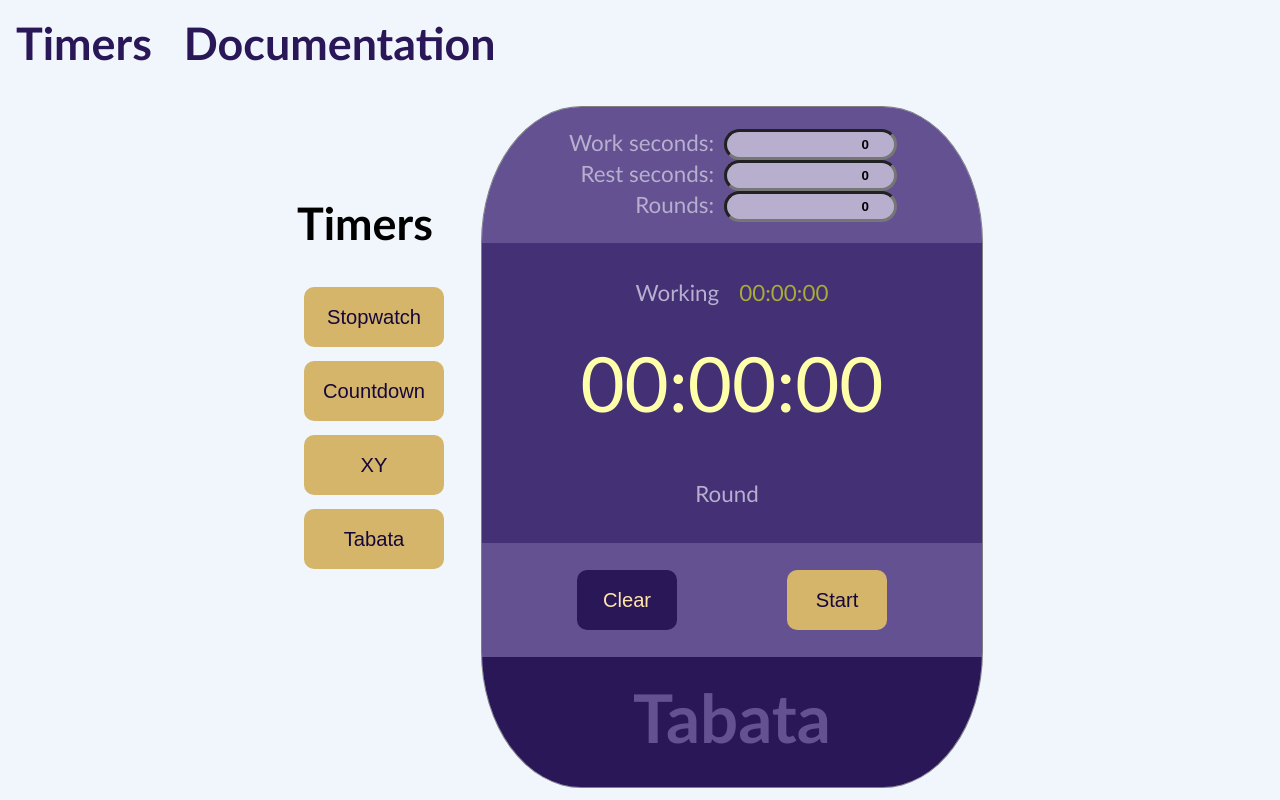
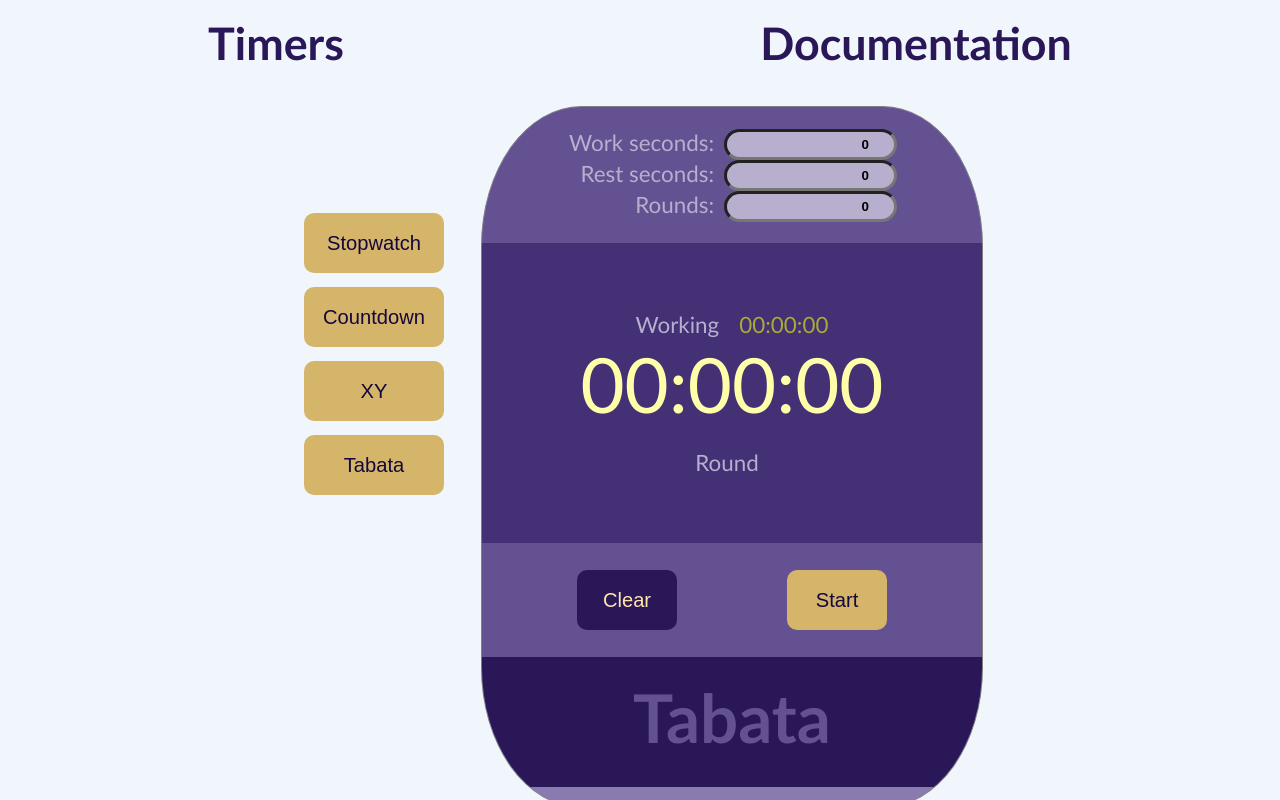
Before and after one commit to prof-tejera/assignment-2-karendolan, a React (Create React App) app: page / in a window 1280 px wide. Both pictures are taken after a click on the button "Tabata". Built offline with nearby package versions, Linux system fonts and the light colour scheme.

Commit message:
more styling

```diff
--- a/src/App.js
+++ b/src/App.js
@@ -21,6 +21,9 @@ const StyledLink = styled(Link)`
   font-weight: bold;
   margin: 1rem;
   display: inline-block;
+  &:hover {
+    color: ${GENERIC.PANEL.DEFAULT.background};
+  }
 `;
 
 const StyledNav = styled.div`
@@ -28,6 +31,7 @@ const StyledNav = styled.div`
   text-align: center;
   display: flex;
   align-items: center;
+  justify-content: space-around;
 `;
 
 const Container = styled.div`
--- a/src/components/generic/Panel.js
+++ b/src/components/generic/Panel.js
@@ -56,7 +56,7 @@ const TitleContainer = styled.div`
     padding: 20px 60px 20px;
     display: flex;
     flex-direction: column;
-    justify-content: space-around;
+    justify-content: center;
     flex-grow: 1;
   `;
 
@@ -76,17 +76,14 @@ const TitleContainer = styled.div`
  }) => {
    // Two context items for hidding the settings
    const {
-     isPaused,
-     isRunning,
+     isReset,
    } = useContext(TimerContext);
-
-   const showInputs = !isPaused() && !isRunning();
 
     console.log('KAREN  panel - rerendering')
     return (
      <PanelStyle>
       <InputsContainer>
-        {(showInputs && inputs)}
+        {(isReset() && inputs)}
       </InputsContainer>
       <DisplayContainer>
         {displayTimes}
@@ -103,7 +100,7 @@ const TitleContainer = styled.div`
  };
 
  Panel.propTypes = {
-   timerTitle: PropTypes.string.isRequired,
+   timerTitle: PropTypes.string,
    // An array of display round objects
    displayRound: PropTypes.arrayOf(DisplayRounds),
    // An array of display time objects
--- a/src/components/timers/Tabata.js
+++ b/src/components/timers/Tabata.js
@@ -40,7 +40,7 @@ const Tabata = () => {
     resetAll();
   }
   // ----------------------------------
-  console.log('KAREN tabata curRound', curRound, 'rounds', rounds);
+  console.log('KAREN tabata curRound', curRound, 'curSec', curSec, 'rounds', rounds);
 
   // On unload reset all this.state
   useEffect(() => {
@@ -112,7 +112,7 @@ const Tabata = () => {
 
     // Set static timer direction state on load
     useEffect(() => {
-      setIsCountASC(false);
+      setIsCountASC(true);
       return () => {
       };
     }, [setIsCountASC]);
--- a/src/components/timers/XY.js
+++ b/src/components/timers/XY.js
@@ -21,7 +21,7 @@ const XY = () => {
     isEnded,
     resetAll,
   } = useContext(TimerContext);
-  // ---- Crazy reset code ------------
+  // ---- Reset callback code ------------
   const resetCallback = useRef(() => {
     resetAll();
   });
@@ -37,15 +37,8 @@ const XY = () => {
   }
   // ----------------------------------
 
-  console.log('KAREN XY curRound', curRound, 'rounds', rounds);
+  console.log('KAREN XY curRound', curRound, 'curSec', curSec, 'rounds', rounds);
 
-  // On unload reset all this.state
-  useEffect(() => {
-    console.log('KAREN XY loaded');
-    return () => {
-      console.log('KAREN XY unloaded');
-    };
-  },[]);
   const inputs = [
      <Input
       onChange={(event) => {
@@ -94,7 +87,7 @@ const XY = () => {
 
   // Set static timer direction state on load
   useEffect(() => {
-    setIsCountASC(false);
+    setIsCountASC(true);
   }, [setIsCountASC]);
 
   let confetti;
--- a/src/context/TimerProvider.js
+++ b/src/context/TimerProvider.js
@@ -39,7 +39,7 @@ const TimerProvider = ({children}) => {
   // ------- Start crazy counter --------- //
 
   /**
-   * Crazy counter
+   * Counter callback
    */
   const callback = () => {
     const endSec = isCountASC ? (isWorking() ? workSecs: restSecs) : 0;
--- a/src/views/TimersView.js
+++ b/src/views/TimersView.js
@@ -8,7 +8,12 @@ import Countdown from "../components/timers/Countdown";
 import XY from "../components/timers/XY";
 import Tabata from "../components/timers/Tabata";
 
+// Use button for timer choices
 import Button from "../components/generic/Button";
+
+// Common color for default timer background
+import GENERIC  from "../shared/COLOR";
+const primaryColor =  GENERIC.PANEL.DEFAULT.background;
 
 const Timers = styled.div`
   display: flex;
@@ -19,7 +24,7 @@ const Timers = styled.div`
 const TimerContainer = styled.div`
   display: flex;
   flex-direction: row;
-  align-items: flex-start;
+  align-items: start;
 `;
 
 const Timer = styled.div`
@@ -28,13 +33,16 @@ const Timer = styled.div`
   border-radius: 20%;
   overflow: hidden;
   height: 80%;
+  min-width: 500px;
+  min-height: 700px;
+  background-color: ${primaryColor};
 `;
 
 const MenuContainer = styled.div`
   display: flex;
   flex-direction: column;
   margin-right: 30px;
-  margin-top: 80px;
+  margin-top: 120px;
 `;
 
 function App() {
@@ -70,16 +78,16 @@ function App() {
     <Timers>
       <TimerContainer>
         <MenuContainer>
-          <div>
-            <h1>Timers</h1>
-          </div>
           {timerElems}
         </MenuContainer>
-        { !!curTimer && (
+        { !!curTimer ? (
           <Timer>
             {curTimer.C}
           </Timer>
-        )}
+        ) : (
+          <Timer/>
+        )
+      }
       </TimerContainer>
     </Timers>
   );
```
